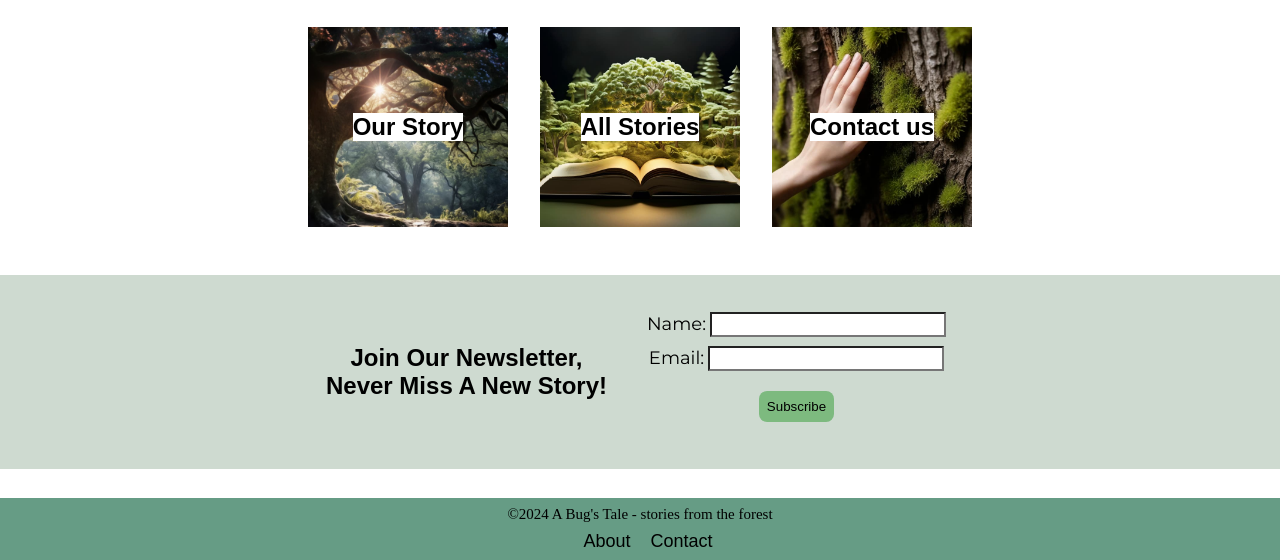
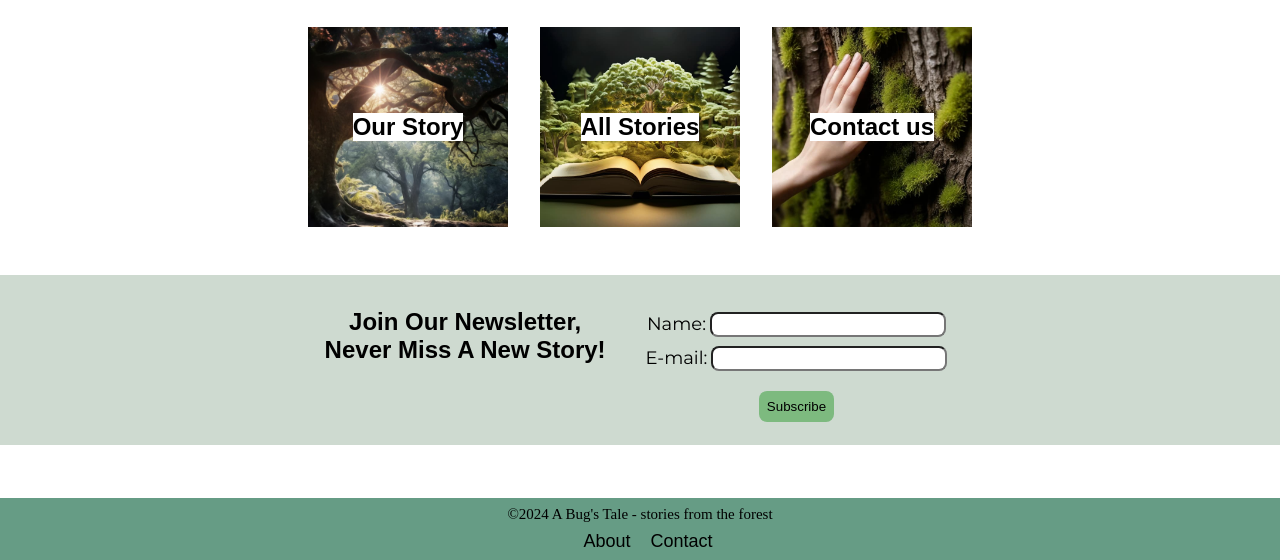
Before and after one commit to HelChris/aBugsTale, a website with bundled scripts: page index.html in a window 1280 px wide. Shown: the part 240-800 px from the top of the page. Built offline with nearby package versions, Linux system fonts and the light colour scheme; no server answers; a web font is replaced by a local one.

Commit message:
updated newsletter form

```diff
--- a/css/_containersandwrappers.css
+++ b/css/_containersandwrappers.css
@@ -35,7 +35,9 @@
 	display: flex;
 }
 .newsletter-wrapper {
-	padding: 2rem;
+	padding-top: 2rem;
+	padding-bottom: 0.5rem;
+	align-items: baseline;
 }
 .footer-wrapper {
 	display: flex;
--- a/css/_forms.css
+++ b/css/_forms.css
@@ -15,6 +15,7 @@ input,
 textarea {
 	box-shadow: 0 0 1rem transparent;
 	outline: 2px solid transparent;
+	border-radius: var(--border-radius);
 }
 input.valid:focus,
 textarea.valid:focus {
--- a/index.html
+++ b/index.html
@@ -117,7 +117,7 @@
               <input id="name" name="name" required />
             </div>
             <div class="form">
-              <label for="email">Email:</label>
+              <label for="email">E-mail:</label>
               <input id="email" name="email" type="email" required />
             </div>
             <div class="form">
--- a/js/events/fetchAndDisplayBlogPosts.mjs
+++ b/js/events/fetchAndDisplayBlogPosts.mjs
@@ -1,5 +1,5 @@
 import { fetchBlogPostInfo } from "/js/events/fetchBlogPostInfo.mjs";
-import { displayBlogPostCard } from "/js/ui/blogposts/displayBlogPostCards.mjs";
+import { displayBlogPostCard } from "/js/ui/blogPosts/displayBlogPostCards.mjs";
 
 export async function fetchAndDisplayBlogPosts() {
 	// Fetch and display blog posts in posts container
--- a/js/events/fetchAndDisplaySinglePost.mjs
+++ b/js/events/fetchAndDisplaySinglePost.mjs
@@ -1,5 +1,5 @@
 import { fetchBlogPostInfo } from "/js/events/fetchBlogPostInfo.mjs";
-import { displaySinglePost } from "/js/ui/blogposts/displaySinglePost.mjs";
+import { displaySinglePost } from "/js/ui/blogPosts/displaySinglePost.mjs";
 
 export async function fetchAndDisplaySinglePost() {
 	const location = document.location.search;
@@ -19,7 +19,6 @@ export async function fetchAndDisplaySinglePost() {
 			throw new Error("Posts not found or invalid response format");
 		}
 
-		//find the post with matching id
 		const post = posts.find((p) => p.id === parseInt(idCall, 10));
 
 		//change the title of the document according to the post
@@ -34,7 +33,6 @@ export async function fetchAndDisplaySinglePost() {
 			throw new Error("Post not found");
 		}
 
-		//use displaysinglepost to ceate post HTML:
 		const singlePostElement = displaySinglePost(post);
 		const resultsContainer = document.getElementById("single-story-page");
 		resultsContainer.innerHTML = "";
--- a/js/events/fetchBlogPostInfo.mjs
+++ b/js/events/fetchBlogPostInfo.mjs
@@ -1,5 +1,4 @@
 import { makeApiCall } from "/js/api/makeApiCall.mjs";
-// import { cleanText } from "../helpers/cleanText.mjs";
 
 export async function fetchBlogPostInfo(url) {
 	try {
--- a/js/index.js
+++ b/js/index.js
@@ -5,12 +5,11 @@ import { updateLogo } from "/js/ui/shared/switchLogoToTheme.mjs";
 import { fetchAndDisplaySinglePost } from "/js/events/fetchAndDisplaySinglePost.mjs";
 import { fetchAndDisplayBlogPosts } from "/js/events/fetchAndDisplayBlogPosts.mjs";
 
-import { createCarouselCards } from "/js/ui/blogposts/displayCarouselCards.mjs";
+import { createCarouselCards } from "/js/ui/blogPosts/displayCarouselCards.mjs";
 import { initializeFormValidation } from "/js/events/validateForm.mjs";
 
 // what JS to run on which page
 const { pathname } = location;
-console.log(pathname);
 
 switch (pathname) {
 	case "/":
```
Also changed, not shown: about.html (+1 -1 lines), js/events/validateForm.mjs (+0 -9 lines), js/ui/blogposts/displaySinglePost.mjs (+1 -10 lines), js/ui/blogposts/loading.mjs (deleted), js/ui/shared/displayErrorMessage.mjs (deleted).
